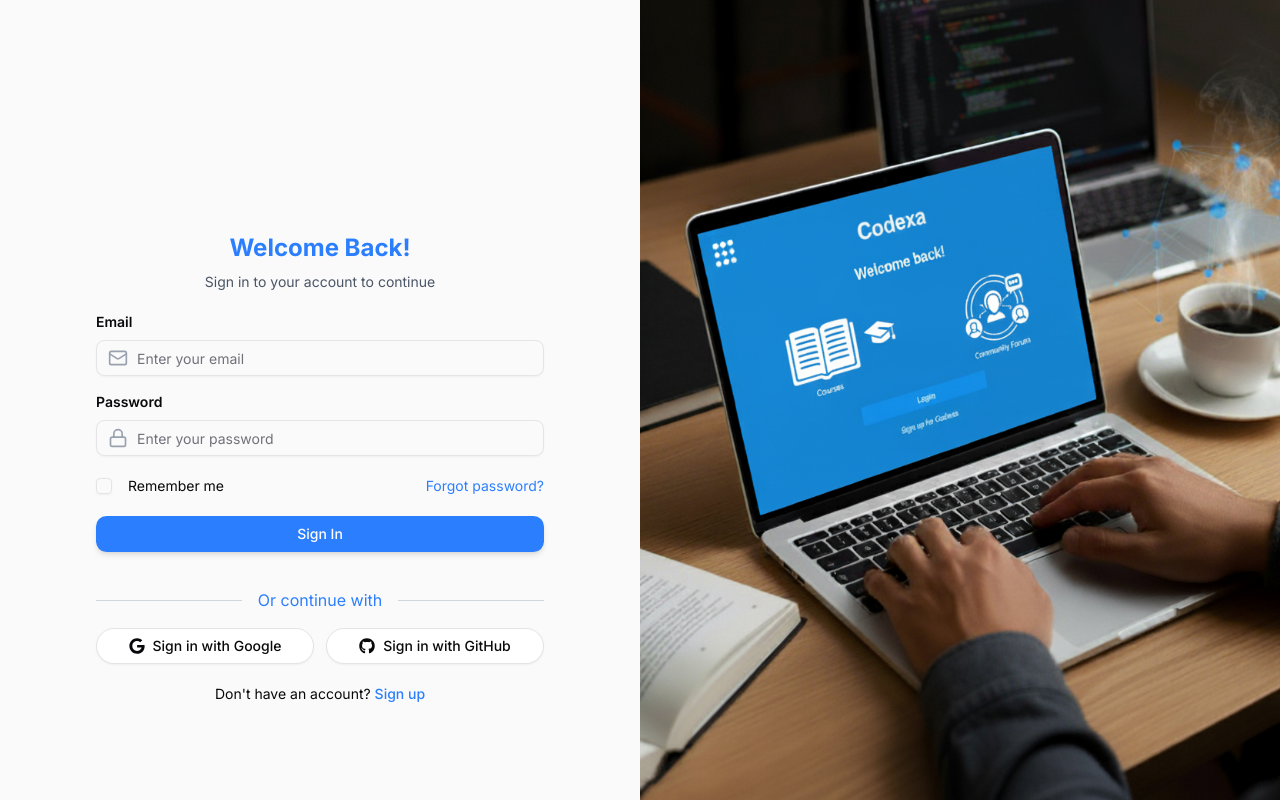
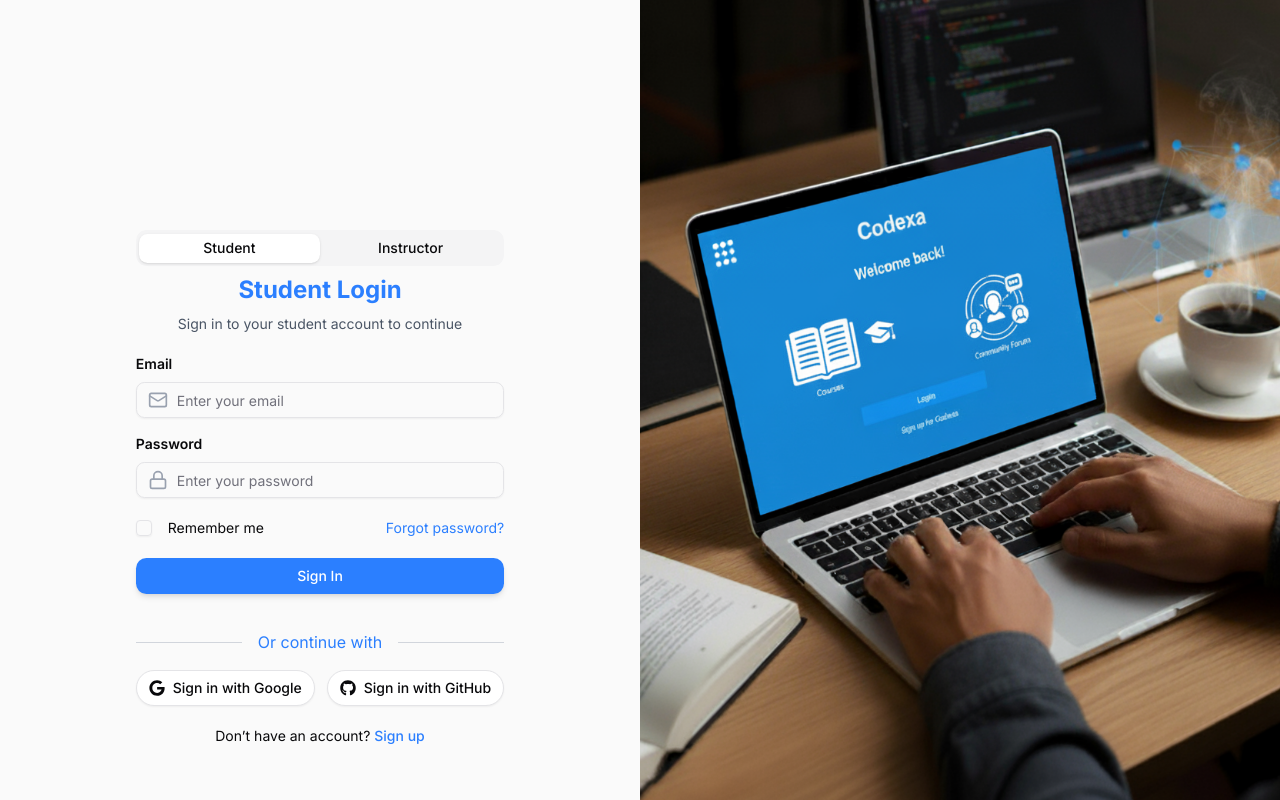
Before and after one commit to iti-frontend/Codexa, a Next.js app: page /login in a window 1280 px wide. Built offline with nearby package versions, Linux system fonts and the light colour scheme; no server answers.

Commit message:
add select role in login

```diff
--- a/src/app/(auth)/login/page.jsx
+++ b/src/app/(auth)/login/page.jsx
@@ -1,26 +1,37 @@
 "use client";
 
+import { useEffect } from "react";
 import { FormInput } from "@/components/auth/FormInput";
 import { RememberForgot } from "@/components/auth/RememberForgot";
 import { SocialButtons } from "@/components/auth/SocialButtons";
 import { Button } from "@/components/ui/button";
 import { Divider } from "@/components/ui/divider";
 import { Form } from "@/components/ui/form";
+import { Tabs, TabsList, TabsTrigger, TabsContent } from "@/components/ui/tabs";
 import { useLogin } from "@/hooks/useLogin";
+import { useRoleStore } from "@/store/useRoleStore";
 import { Lock, Mail } from "lucide-react";
 import Link from "next/link";
 
-function LoginPage() {
+export default function LoginPage() {
   const { form, onSubmit, isSubmitting } = useLogin();
+  const { role, setRole } = useRoleStore();
 
-  return (
+  // Ensure default role
+  useEffect(() => {
+    if (!role) setRole("student");
+  }, [role, setRole]);
+
+  const renderForm = () => (
     <Form {...form}>
       <form onSubmit={form.handleSubmit(onSubmit)} className="space-y-5 w-full">
         {/* Heading */}
         <div className="text-center space-y-2">
-          <h2 className="text-2xl font-bold text-primary">Welcome Back!</h2>
+          <h2 className="text-2xl font-bold text-primary">
+            {role === "instructor" ? "Instructor Login" : "Student Login"}
+          </h2>
           <p className="text-gray-600 text-sm">
-            Sign in to your account to continue
+            Sign in to your {role} account to continue
           </p>
         </div>
 
@@ -45,7 +56,7 @@
           />
         </div>
 
-        {/* Remember me and forgot password*/}
+        {/* Remember me & forgot password */}
         <RememberForgot control={form.control} />
 
         <Button
@@ -61,7 +72,7 @@
         <SocialButtons />
 
         <div className="text-center text-sm">
-          Don't have an account?{" "}
+          Don’t have an account?{" "}
           <Link
             href="/register"
             className="text-primary font-medium hover:underline transition-colors"
@@ -72,5 +83,22 @@
       </form>
     </Form>
   );
+
+  return (
+    <div className="max-w-md mx-auto mt-10 space-y-6">
+      <Tabs
+        defaultValue={role || "student"}
+        onValueChange={(value) => setRole(value)}
+        className="w-full"
+      >
+        <TabsList className="grid grid-cols-2 w-full">
+          <TabsTrigger value="student">Student</TabsTrigger>
+          <TabsTrigger value="instructor">Instructor</TabsTrigger>
+        </TabsList>
+
+        <TabsContent value="student">{renderForm()}</TabsContent>
+        <TabsContent value="instructor">{renderForm()}</TabsContent>
+      </Tabs>
+    </div>
+  );
 }
-export default LoginPage;
```
